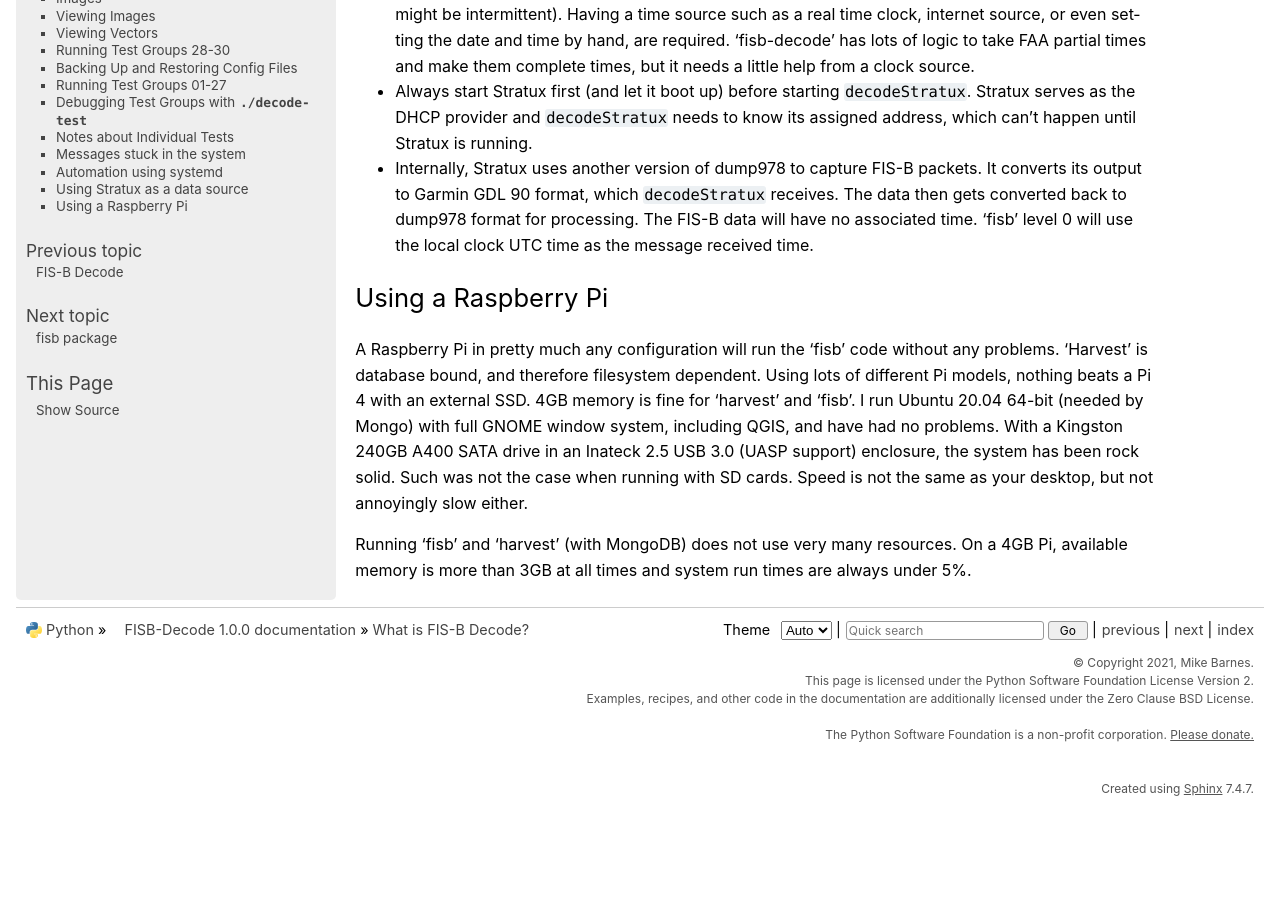
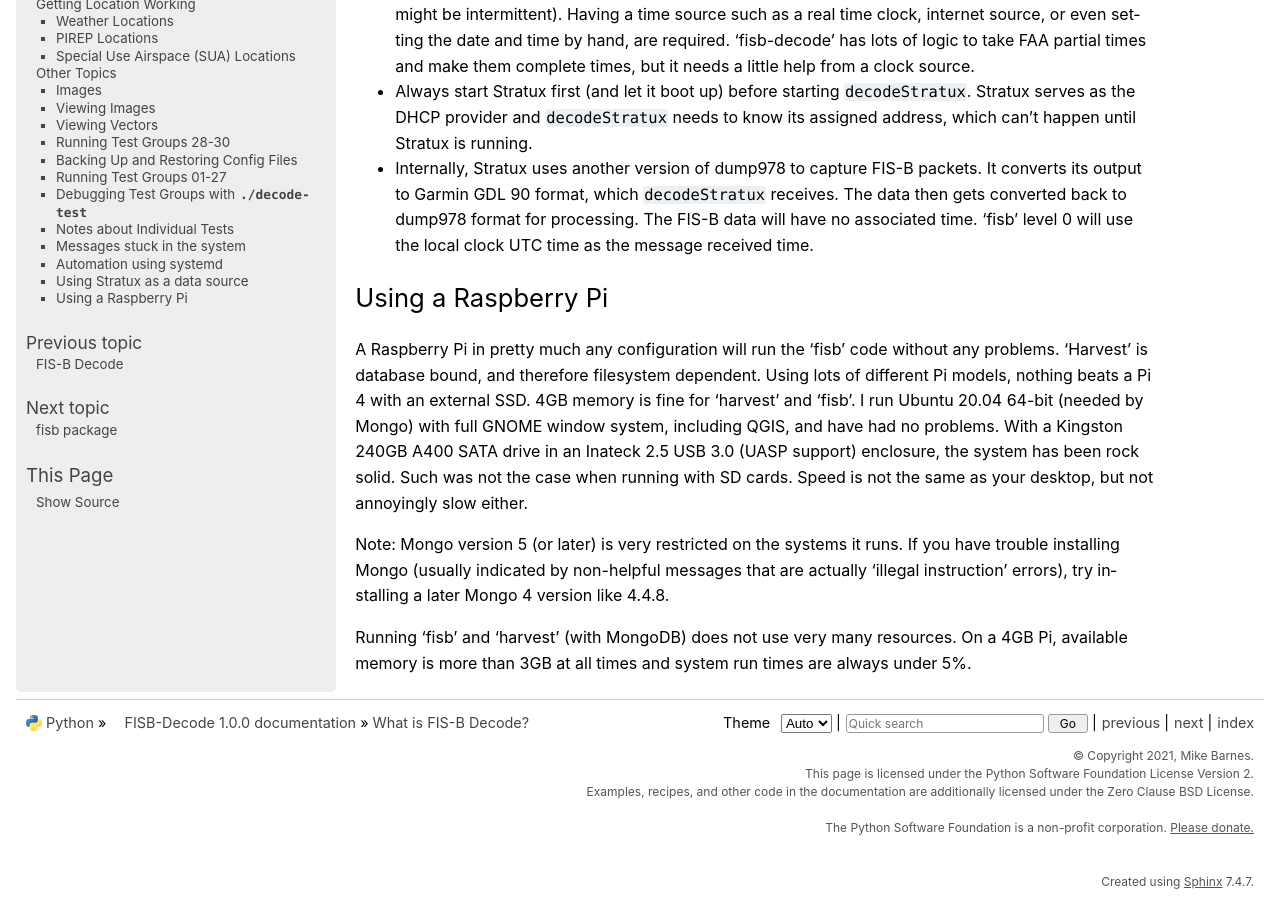
Before and after one commit to rand-projects/fisb-decode, a Sphinx documentation site: the page built from docs/source/document.rst, in a window 1280 px wide and 900 px high, scrolled down 45134 px. Built offline with Sphinx 7.4.7, drawn with Linux system fonts in a browser that asks for light colours; before the commit the page ends 45941 px from its top, so only the background shows below that.

Commit message:
Added warning about Mongo 5.0 and later to docs.

```diff
--- a/docs/source/document.rst
+++ b/docs/source/document.rst
@@ -2094,6 +2094,10 @@
 enclosure, the system has been rock solid. Such was not the case when running with
 SD cards. Speed is not the same as your desktop, but not annoyingly slow either.
 
+Note: Mongo version 5 (or later) is very restricted on the systems it runs. If you have trouble
+installing Mongo (usually indicated by non-helpful messages that are actually 'illegal
+instruction' errors), try installing a later Mongo 4 version like 4.4.8.
+
 Running 'fisb' and 'harvest' (with MongoDB) does not use very many resources.
 On a 4GB Pi, available memory is more than 3GB at all times and system
 run times are always under 5%.
```
